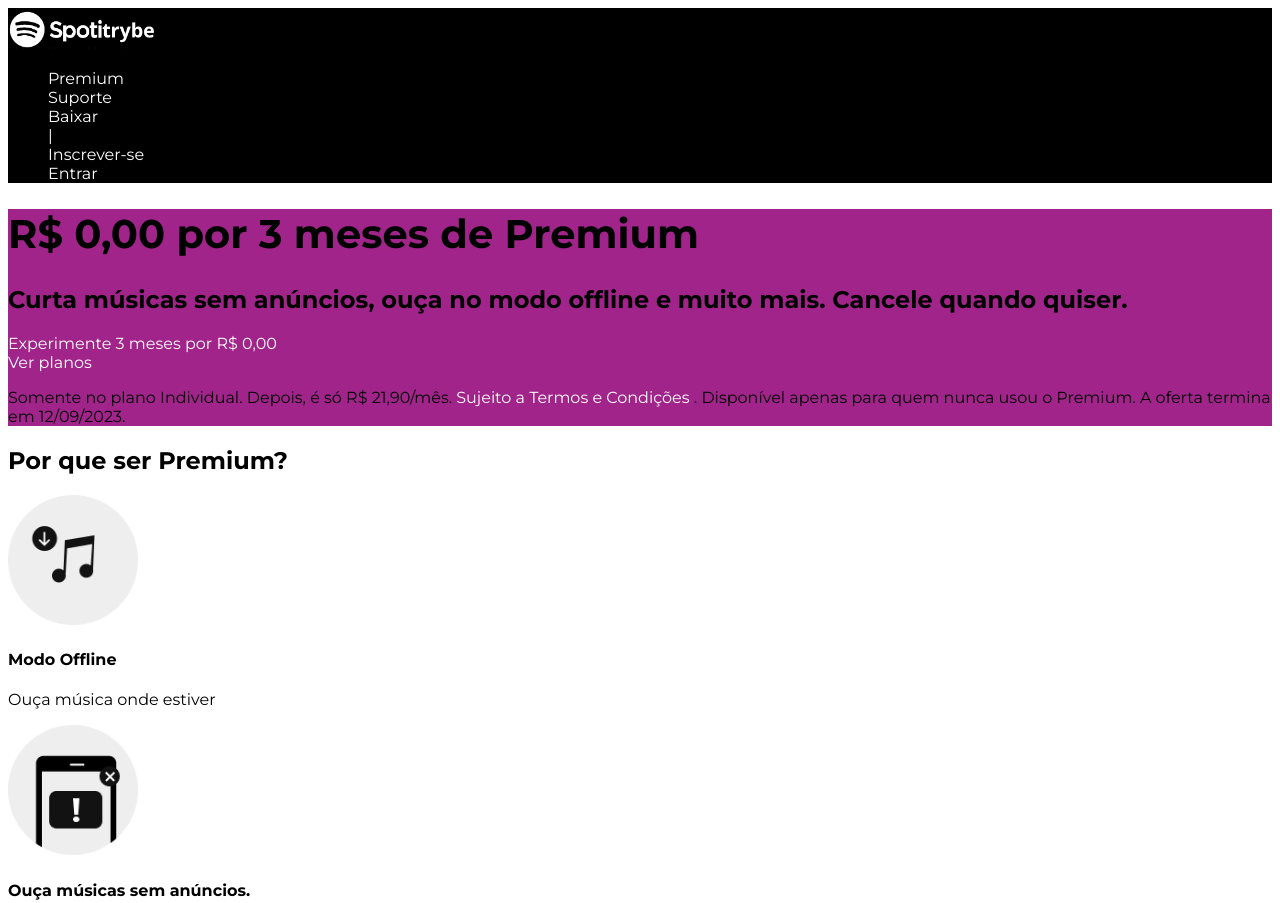
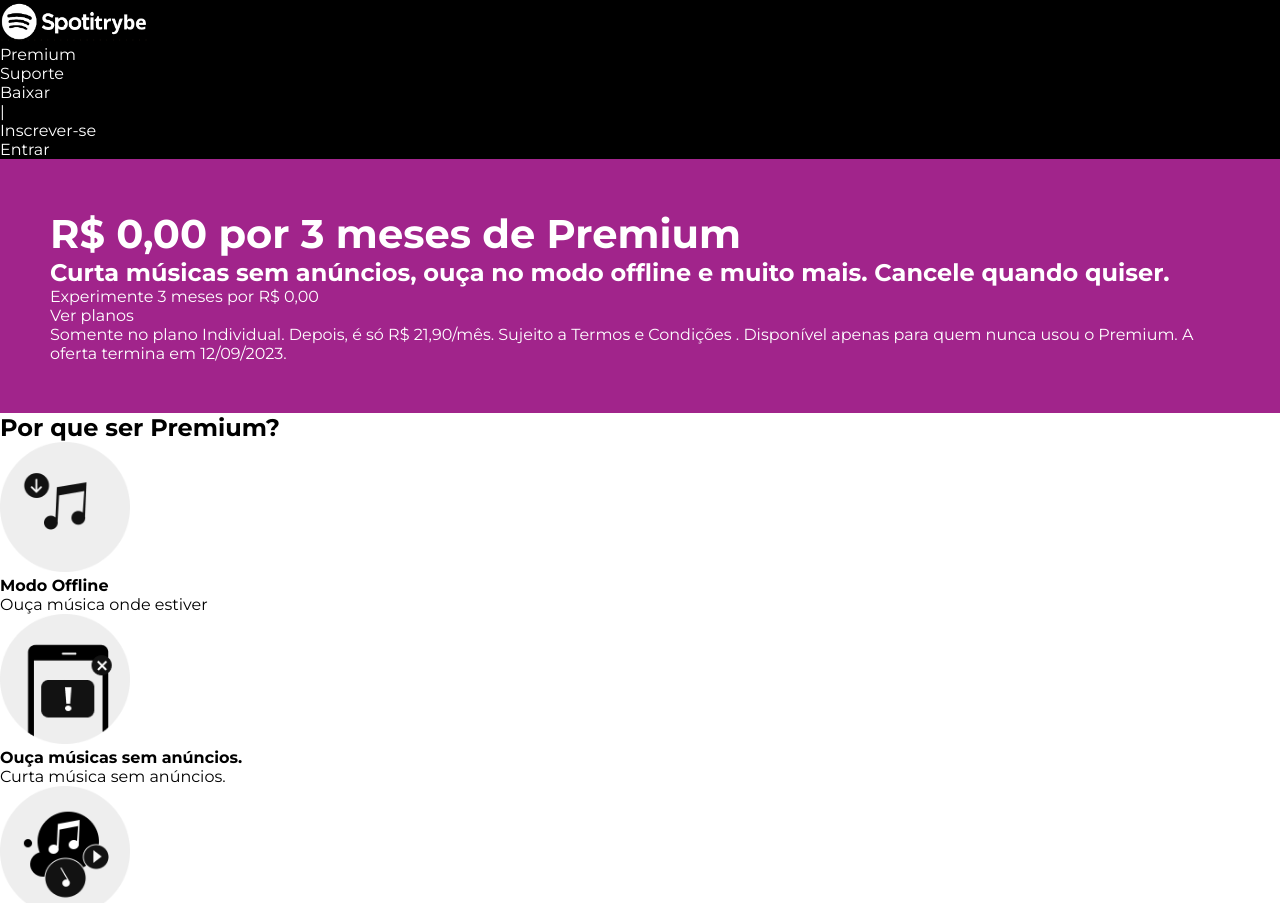
Before and after one commit to lumalopees/spotitrybe, a plain HTML site: page index.html in a window 1280 px wide. Shown: the top 903 px of the page. Drawn offline with Linux system fonts and the light colour scheme.

Commit message:
1h de aula - iniciando box model

```diff
--- a/style.css
+++ b/style.css
@@ -1,3 +1,8 @@
+* {
+  margin: 0;
+  padding: 0;
+}
+
 body {
   font-family: 'Montserrat', sans-serif;
 }
@@ -18,9 +23,12 @@ body {
 
 .info-container {
   background-color: rgb(161, 36, 139);
+  color: white;
+  padding: 50px;
 }
 
 .info-container h1 {
   font-size: 40px;
   font-weight: 900;
+  color: white;
 }
```
